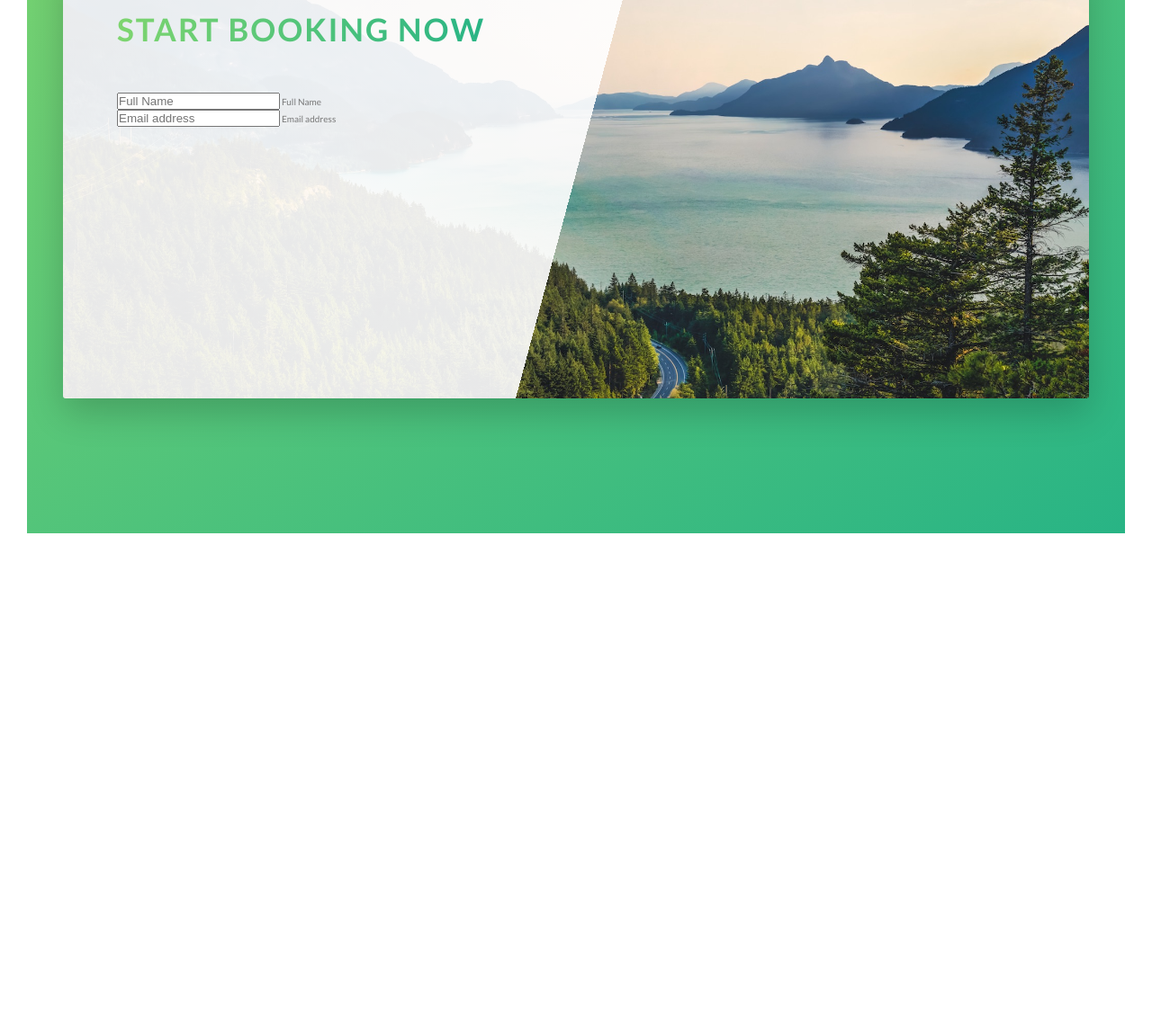
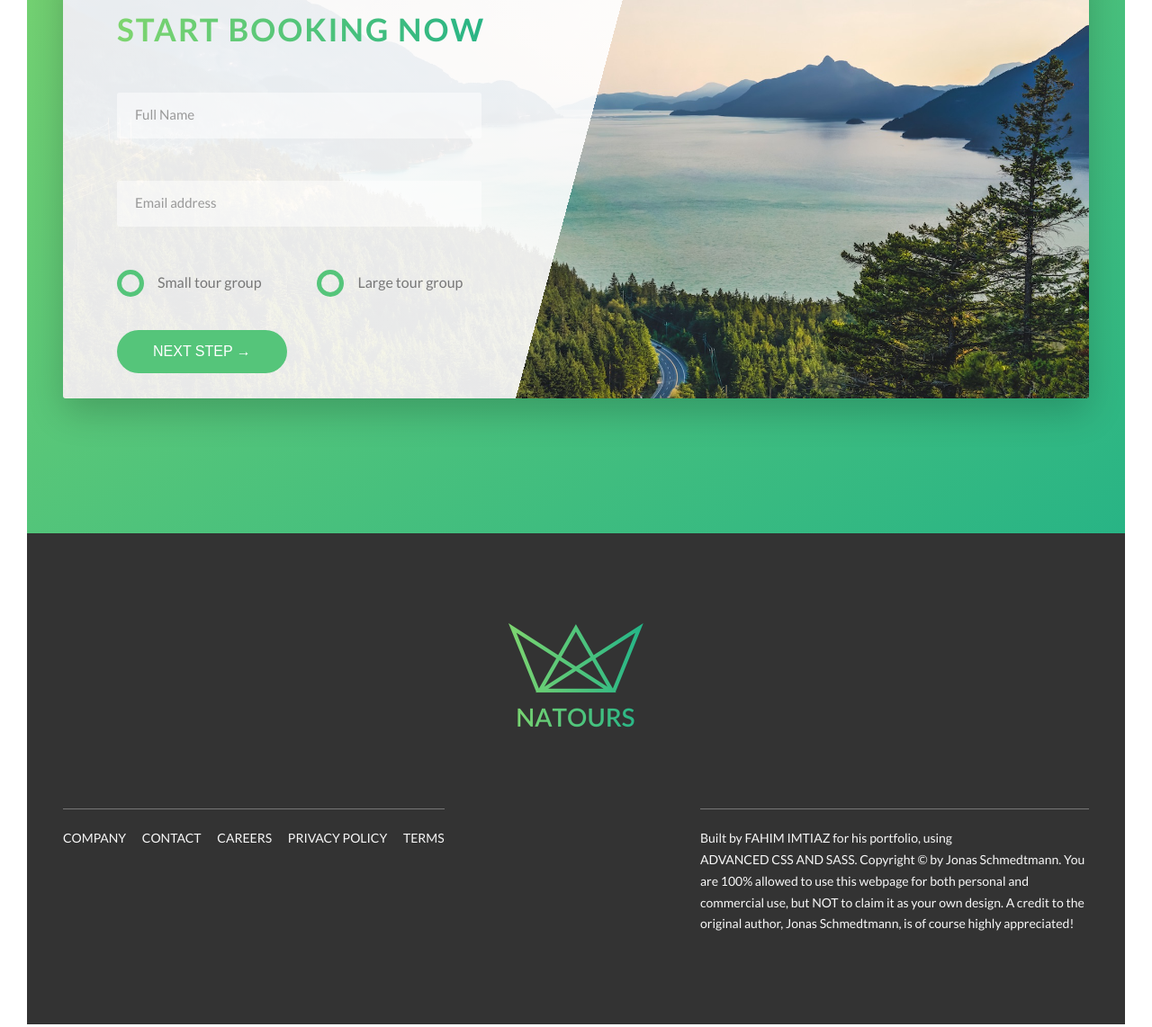
Before and after one commit to whichFahim/natours, a website: page index.html in a window 1280 px wide. Shown: the part 4704-5846 px from the top of the page at 90% size. Before the commit the page ends 5327 px from the top, so only its background shows below. Drawn offline with Linux system fonts and the light colour scheme.

Commit message:
third commit
new section (footer)

```diff
--- a/index.html
+++ b/index.html
@@ -302,12 +302,58 @@
                                     <input type="email" class="form__input" placeholder="Email address" id="email" required>
                                     <label for="email" class="form__label">Email address</label>
                                 </div>
+
+                                <div class="form__group u-margin-bottom-medium">
+                                    <div class="form__radio-group">
+                                        <input type="radio" class="form__radio-input" id="small" name="size">
+                                        <label for="small" class="form__radio-label">
+                                            <span class="form__radio-button"></span>
+                                            Small tour group</label>
+                                    </div>
+
+                                    <div class="form__radio-group">
+                                        <input type="radio" class="form__radio-input" id="large" name="size">
+                                        <label for="large" class="form__radio-label">
+                                            <span class="form__radio-button"></span>
+                                            Large tour group
+                                        </label>
+                                    </div>
+                                </div>
+
+                                <div class="form__group">
+                                    <button class="btn btn--green">Next step &rarr;</button>
+                                </div>
                             </form>
                         </div>
                     </div>
                 </div>
             </section>
         </main>
+
+        <footer class="footer">
+            <div class="footer__logo-box">
+                <img src="img/logo-green-2x.png" alt="Full logo" class="footer__logo">
+            </div>
+            <div class="row">
+                <div class="col-1-of-2">
+                    <div class="footer__navigation">
+                        <ul class="footer__list">
+                            <li class="footer__item"><a href="#" class="footer__link">Company</a></li>
+                            <li class="footer__item"><a href="#" class="footer__link">Contact</a></li>
+                            <li class="footer__item"><a href="#" class="footer__link">Careers</a></li>
+                            <li class="footer__item"><a href="#" class="footer__link">Privacy policy</a></li>
+                            <li class="footer__item"><a href="#" class="footer__link">Terms</a></li>
+
+                        </ul>
+                    </div>
+                </div>
+                <div class="col-1-of-2">
+                    <p class="footer__copyright">
+                        Built by <a href="#" class="footer__link">Fahim Imtiaz</a> for his portfolio, using <a href="#" class="footer__link">Advanced CSS and Sass</a>. Copyright &copy; by Jonas Schmedtmann. You are 100% allowed to use this webpage for both personal and commercial use, but NOT to claim it as your own design. A credit to the original author, Jonas Schmedtmann, is of course highly appreciated!
+                    </p>
+                </div>
+            </div>
+        </footer>
 
         <!--
         <section class="grid-test">
--- a/sass/abstracts/_variables.scss
+++ b/sass/abstracts/_variables.scss
@@ -10,12 +10,16 @@ $color-tertiary-light: #2998ff;
 $color-tertiary-dark: #5643fa;
 
 $color-grey-dark: #777;
+$color-grey-dark-2: #999;
+$color-grey-dark-3: #333;
 
 $color-white: #fff;
 $color-black: #000;
 
 $color-grey-light-1: #f7f7f7;
 $color-grey-light-2: #eee;
+
+
 
 //FONT
 $default-font-size: 1.6rem;
--- a/sass/base/_utilities.scss
+++ b/sass/base/_utilities.scss
@@ -1,8 +1,8 @@
-.u-center-text{text-align: center;}
+.u-center-text{text-align: center !important;}
 
-.u-margin-bottom-big{margin-bottom: 8rem;}
-.u-margin-bottom-medium{margin-bottom: 4rem;}
-.u-margin-bottom-small{margin-bottom: 1.5rem;}
+.u-margin-bottom-big{margin-bottom: 8rem !important;}
+.u-margin-bottom-medium{margin-bottom: 4rem !important;}
+.u-margin-bottom-small{margin-bottom: 1.5rem !important;}
 
-.u-margin-top-big{ margin-top: 8rem}
-.u-margin-top-huge{ margin-top: 10rem}
+.u-margin-top-big{ margin-top: 8rem !important;}
+.u-margin-top-huge{ margin-top: 10rem !important;}
--- a/sass/components/_button.scss
+++ b/sass/components/_button.scss
@@ -1,4 +1,5 @@
 .btn{
+    &,
     &:link,
     &:visited{
         text-transform: uppercase;
@@ -9,6 +10,10 @@
         transition: all 0.2s;
         position: relative;
         font-size: $default-font-size;
+
+        //Change for the <button> element
+        border: none;
+        cursor: pointer;
     }
 
     &:hover{
@@ -21,7 +26,9 @@
         }
     }
 
-    &:active{
+    &:active,
+    &:focus{
+        outline: none;
         transform: translateY(-1px);
         box-shadow: 0 .5rem 1rem rgba($color-black,0.2);
     }
--- /dev/null
+++ b/sass/components/_form.scss
@@ -0,0 +1,103 @@
+.form{
+
+    &__group:not(:last-child){
+        margin-bottom: 2rem;
+    }
+
+    &__input{
+        font-size: 1.5rem;
+        font-family: inherit;
+        color: inherit;
+        padding: 1.5rem 2rem;
+        border-radius: $border-radius;
+        background-color: rgba($color-white, .5);
+        border: none;
+        border-bottom: 3px solid transparent;
+        width: 90%;
+        display: block;
+        transition: all .3s;
+
+        &:focus{
+            outline: none;
+            box-shadow: 0 1rem 2rem rgba($color-black, .1);
+            border-bottom: 3px solid $color-primary;
+        }
+
+        &:focus:invalid{
+            border-bottom: 3px solid $color-secondary-dark;
+        }
+
+        &::-webkit-input-placeholder{
+            color: $color-grey-dark-2;
+        }
+
+
+    }
+
+
+
+
+
+    &__label{
+        font-size: 1.2rem;
+        font-weight: 700;
+        margin-left: 2rem;
+        margin-top: .7rem;
+        display: block;
+        transition: all .3s;
+    }
+
+    &__input:placeholder-shown + &__label{
+        opacity: 0;
+        visibility: hidden;
+        transform: translateY(-4rem);
+
+    }
+
+    &__radio-group{
+        width: 49%;
+        display: inline-block;
+    }
+
+    &__radio-input{
+        display: none;
+    }
+
+    &__radio-label{
+        font-size: $default-font-size;
+        cursor: pointer;
+        position: relative;
+        padding-left: 4.5rem;
+    }
+
+    &__radio-button{
+        height: 3rem;
+        width: 3rem;
+        border: 5px solid $color-primary;
+        border-radius: 50%;
+        display: inline-block;
+        position: absolute;
+        left: 0;
+        top: -.4rem;
+
+
+        &::after{
+            content: "";
+            display: block;
+            height: 1.3rem;
+            width: 1.3rem;
+            border-radius: 50%;
+            position: absolute;
+            top: 50%;
+            left: 50%;
+            transform: translate(-50%, -50%);
+            background-color: $color-primary;
+            opacity: 0;
+            transition: opacity .2s;
+        }
+    }
+
+    &__radio-input:checked ~ &__radio-label &__radio-button::after{
+        opacity: 1;
+    }
+}
--- /dev/null
+++ b/sass/layout/_footer.scss
@@ -0,0 +1,61 @@
+.footer{
+    background-color: $color-grey-dark-3;
+    padding: 10rem 0;
+    font-size: 1.4rem;
+    color: $color-grey-light-1;
+
+    &__logo-box{
+        text-align: center;
+        margin-bottom: 8rem;
+    }
+
+    &__logo{
+        width: 15rem;
+        height: auto;
+
+    }
+
+    &__navigation{
+        border-top: 1px solid $color-grey-dark;
+        padding-top: 2rem;
+        display: inline-block;
+    }
+
+    &__list{
+        list-style: none;
+    }
+
+    &__item{
+        display: inline-block;
+
+        &:not(:last-child){
+            margin-right: 1.5rem;
+        }
+    }
+
+    &__link{
+        &:link,
+        &:visited{
+            color: $color-grey-light-1;
+            background-color: $color-grey-dark-3;
+            text-decoration: none;
+            text-transform: uppercase;
+            display: inline-block;
+            transition: all .2s;
+        }
+
+        &:hover,
+        &:active{
+            color: $color-primary;
+            box-shadow: 0 1rem 2rem rgba($color-black, .4);
+            transform: rotate(5deg) scale(1.3);
+        }
+    }
+
+    &__copyright{
+         border-top: 1px solid $color-grey-dark;
+        padding-top: 2rem;
+        width: 80%;
+        float: right;
+    }
+}
--- a/sass/main.scss
+++ b/sass/main.scss
@@ -15,8 +15,10 @@
 @import "components/card";
 @import "components/story";
 @import "components/bg-video";
+@import "components/form";
 
 @import "layout/grid";
 @import "layout/header";
+@import "layout/footer";
 
 @import "pages/home";
```
Also changed, not shown: css/style.css, style.css (deleted).
